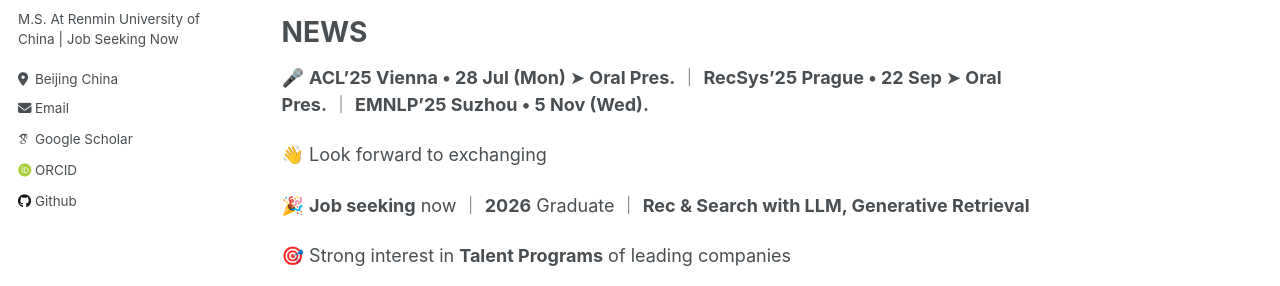
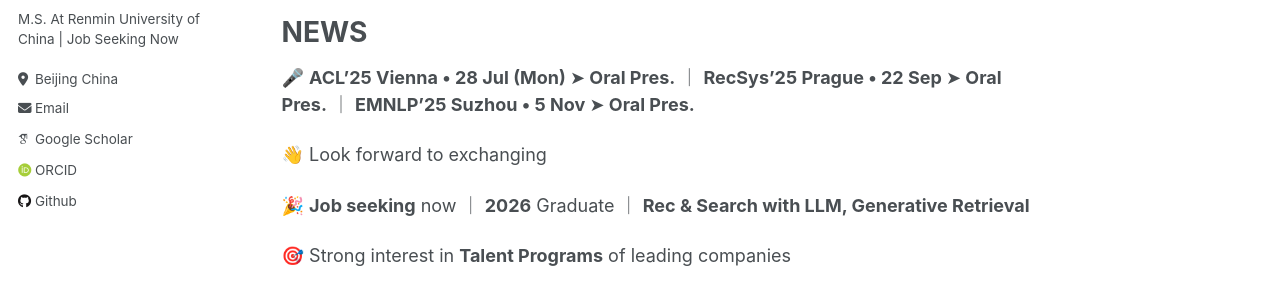
Before and after one commit to E-qin/E-qin.github.io, a Jekyll site: the page built from _pages/about.md, in a window 1280 px wide and 900 px high. Shown: the part 326-612 px from the top of the window. Built offline with Jekyll 4.4.1, drawn with Linux system fonts in a browser that asks for light colours; some web fonts are replaced.

Commit message:
Update about.md

```diff
--- a/_pages/about.md
+++ b/_pages/about.md
@@ -20,7 +20,7 @@ NEWS
 =========
 
 
-🎤 **ACL'25 Vienna • 28 Jul (Mon) ➤ Oral Pres.** ｜ **RecSys'25 Prague • 22 Sep ➤ Oral Pres.** ｜  **EMNLP'25 Suzhou • 5 Nov (Wed).**
+🎤 **ACL'25 Vienna • 28 Jul (Mon) ➤ Oral Pres.** ｜ **RecSys'25 Prague • 22 Sep ➤ Oral Pres.** ｜  **EMNLP'25 Suzhou • 5 Nov ➤ Oral Pres.**
 
 👋 Look forward to exchanging
 
```
